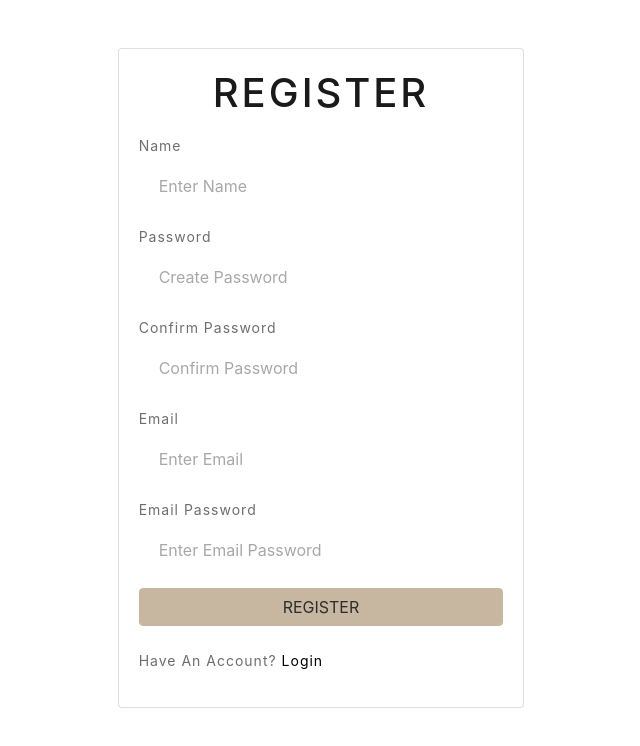
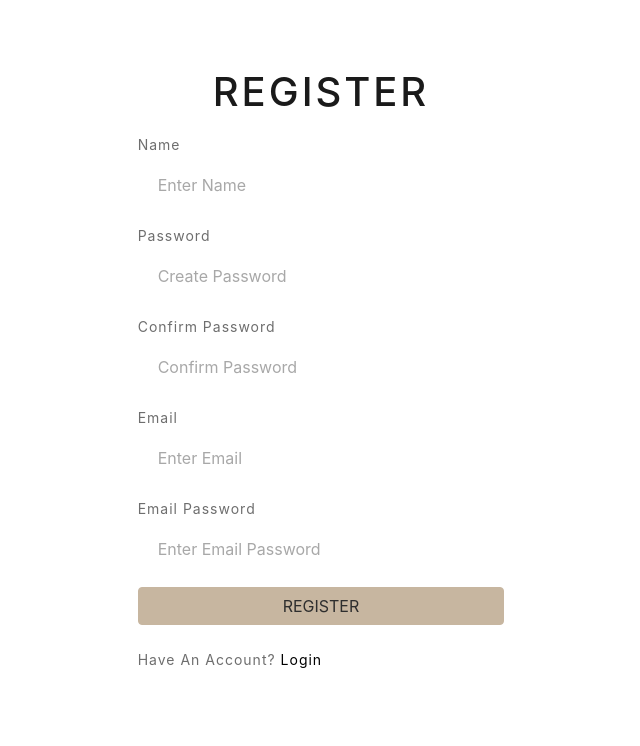
Before and after one commit to noidname01/wp2020-final-project-g16, a React app in the folder client/: page /register in a window 1280 px wide. Shown: the top 746 px of the page, without its empty margins (319-959 px from the left). Built offline with nearby package versions, Linux system fonts and the light colour scheme; no server answers; a web font is replaced by a local one.

Commit message:
no border

```diff
--- a/client/src/containers/Login.js
+++ b/client/src/containers/Login.js
@@ -76,7 +76,7 @@ const Login = () => {
             {!redirect ? (
                 <div className='row mt-5'>
                     <div className='col-md-4 m-auto'>
-                        <div className='card card-body'>
+                        <div className='card card-body ca'>
                             <h1 className='text-center mb-3'>Login</h1>
                             {errors.length > 0 ? (
                                 <div
--- a/client/src/containers/Register.js
+++ b/client/src/containers/Register.js
@@ -68,7 +68,7 @@ const Register = () => {
             {!redirect ? (
                 <div className='row mt-5'>
                     <div className='col-md-4 m-auto'>
-                        <div className='card card-body'>
+                        <div className='card card-body ca'>
                             <h1 className='text-center mb-3'>Register</h1>
                             {errors.length > 0 ? (
                                 <div
--- a/client/src/containers/Welcome.js
+++ b/client/src/containers/Welcome.js
@@ -7,7 +7,7 @@ const Welcome = () => {
         <div className='container'>
             <div className='row mt-5'>
                 <div className='col-md-4 m-auto'>
-                    <div className='card card-body text-center'>
+                    <div className='card card-body text-center ca'>
                         <img src={mail} className='m-auto'></img>
                         <h1 className='display-5'>EEMAIL</h1>
                         <p>Create an account or login</p>
--- a/client/src/sidebar.css
+++ b/client/src/sidebar.css
@@ -9,6 +9,10 @@
 body {
     height: 100%;
     width: 100%;
+}
+
+.ca {
+    border: 0 !important;
 }
 
 .carousel-control-prev-icon,
```
